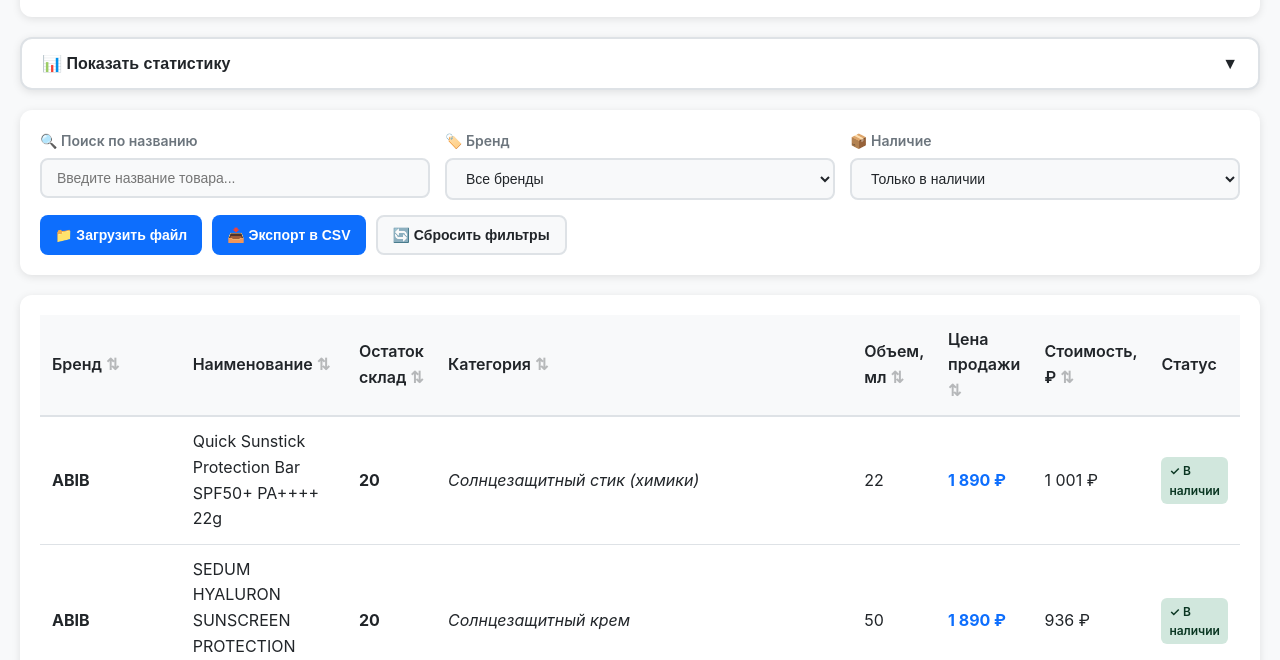
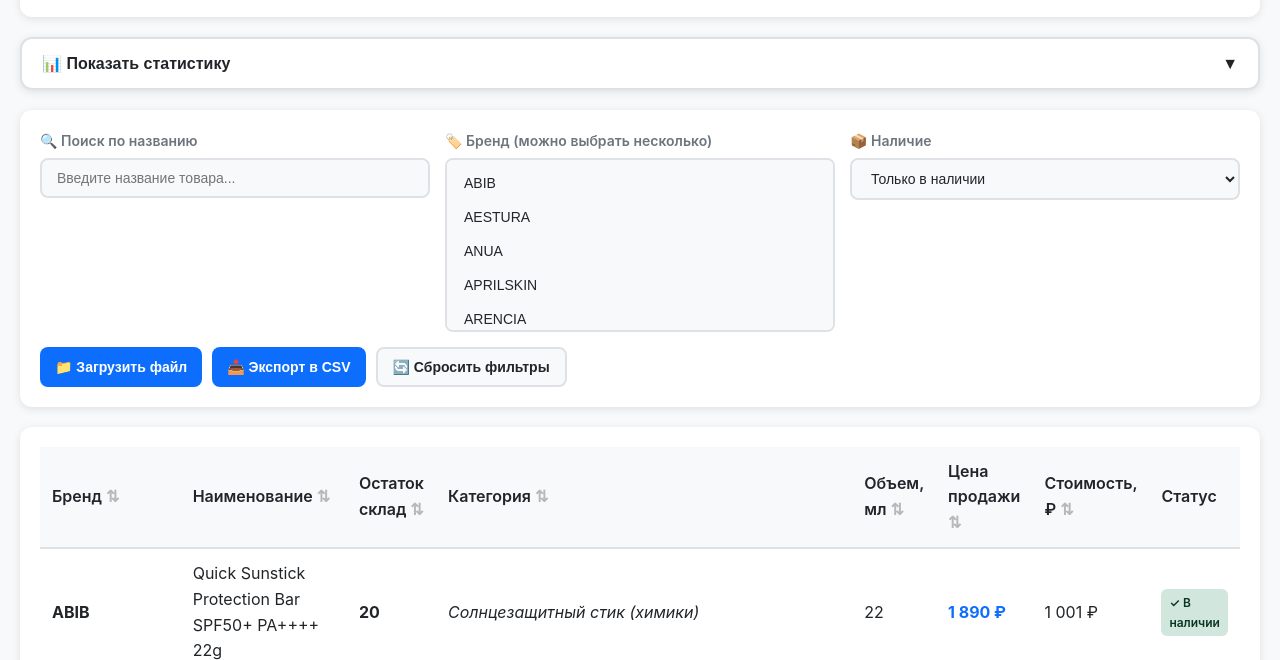
Before and after one commit to Damienadv/nalico-predzakaz, a website: page index.html in a window 1280 px wide. Both pictures are taken after a click on the button "🔄 Сбросить фильтры". Shown: the part 140-800 px from the top of the page. Drawn offline with Linux system fonts and the light colour scheme.

Commit message:
Добавлена возможность множественного выбора брендов в фильтре

```diff
--- a/index.html
+++ b/index.html
@@ -157,6 +157,29 @@
             background: var(--bg-secondary);
             color: var(--text-primary);
             transition: all 0.3s;
+        }
+
+        select[multiple] {
+            min-height: 120px;
+            padding: 5px;
+        }
+
+        select[multiple] option {
+            padding: 8px 12px;
+            border-radius: 4px;
+            margin: 2px 0;
+            cursor: pointer;
+        }
+
+        select[multiple] option:hover {
+            background: var(--accent-color);
+            color: white;
+        }
+
+        select[multiple] option:checked {
+            background: var(--accent-color);
+            color: white;
+            font-weight: 600;
         }
 
         input:focus, select:focus {
@@ -552,9 +575,8 @@
                     <input type="text" id="searchInput" placeholder="Введите название товара...">
                 </div>
                 <div class="filter-group">
-                    <label for="brandFilter">🏷️ Бренд</label>
-                    <select id="brandFilter">
-                        <option value="">Все бренды</option>
+                    <label for="brandFilter">🏷️ Бренд (можно выбрать несколько)</label>
+                    <select id="brandFilter" multiple size="5">
                     </select>
                 </div>
                 <div class="filter-group">
@@ -846,7 +868,7 @@
             const brandFilter = document.getElementById('brandFilter');
             const brands = [...new Set(allProducts.map(p => p.brand))].sort();
 
-            brandFilter.innerHTML = '<option value="">Все бренды</option>';
+            brandFilter.innerHTML = '';
             brands.forEach(brand => {
                 if (brand) {
                     const option = document.createElement('option');
@@ -859,7 +881,8 @@
 
         function applyFilters() {
             const searchValue = document.getElementById('searchInput').value.toLowerCase();
-            const brandValue = document.getElementById('brandFilter').value;
+            const brandFilter = document.getElementById('brandFilter');
+            const selectedBrands = Array.from(brandFilter.selectedOptions).map(option => option.value);
             const stockValue = document.getElementById('stockFilter').value;
 
             filteredProducts = allProducts.filter(product => {
@@ -870,8 +893,8 @@
                     (product.description && product.description.toLowerCase().includes(searchValue)) ||
                     (product.article && product.article.toLowerCase().includes(searchValue));
 
-                // Фильтр по бренду
-                const matchesBrand = !brandValue || product.brand === brandValue;
+                // Фильтр по бренду (множественный выбор)
+                const matchesBrand = selectedBrands.length === 0 || selectedBrands.includes(product.brand);
 
                 // Фильтр по наличию
                 const matchesStock = stockValue === 'all' ||
@@ -1006,7 +1029,9 @@
         // Reset filters
         function resetFilters() {
             document.getElementById('searchInput').value = '';
-            document.getElementById('brandFilter').value = '';
+            // Снимаем выбор со всех опций в multiple select
+            const brandFilter = document.getElementById('brandFilter');
+            Array.from(brandFilter.options).forEach(option => option.selected = false);
             document.getElementById('stockFilter').value = 'instock';
             applyFilters();
         }
```
